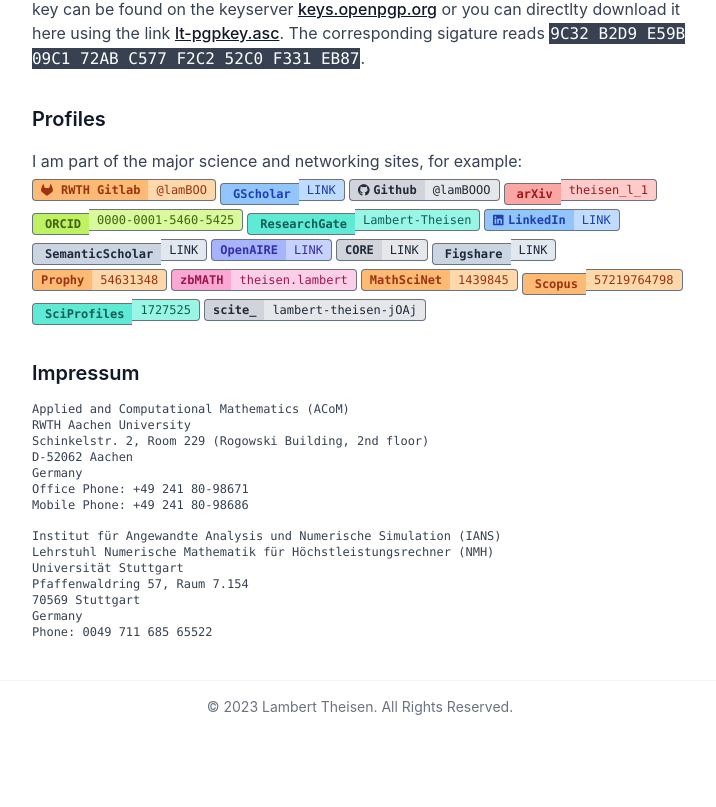
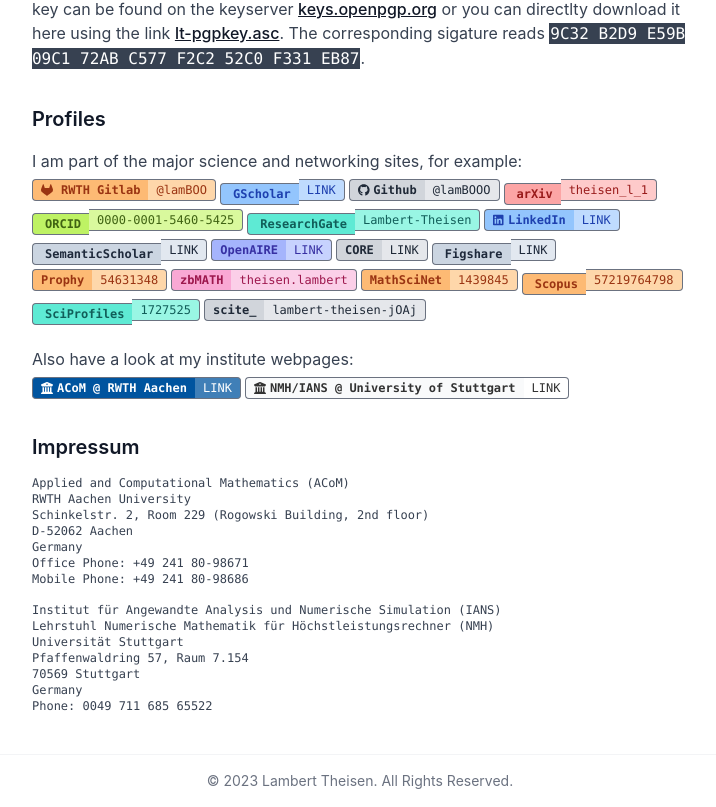
Before and after one commit to lamBOOO/thsn.dev, a Next.js app: page / in a window 1280 px wide. Shown: the part 3276-4083 px from the top of the page, without its empty margins (280-996 px from the left). Before the commit the page ends 4009 px from the top, so only its background shows below. Built offline with nearby package versions, Linux system fonts and the light colour scheme.

Commit message:
Add institute pages

```diff
--- a/pages/index.tsx
+++ b/pages/index.tsx
@@ -635,6 +635,29 @@
                   textcolor="text-gray-800"
                 />
               </div>
+              <p className='mb-1'>
+                Also have a look at my institute webpages:
+              </p>
+              <div className='flex flex-wrap gap-1 leading-3'>
+                <Badge
+                  link="https://www.acom.rwth-aachen.de/5people/theisen/start"
+                  icon={<FontAwesomeIcon icon={faBuildingColumns} />}
+                  left="ACoM @ RWTH Aachen"
+                  right="LINK"
+                  lc="bg-[#00549f]"
+                  rc="bg-[#407fb7]"
+                  textcolor="text-white"
+                />
+                <Badge
+                  link="https://www.ians.uni-stuttgart.de/institute/team/Theisen/"
+                  icon={<FontAwesomeIcon icon={faBuildingColumns} />}
+                  left="NMH/IANS @ University of Stuttgart"
+                  right="LINK"
+                  lc="bg-gray-50"
+                  rc="bg-white"
+                  textcolor="text-[#323232]"
+                />
+              </div>
               <h3>
                 Impressum
               </h3>
```
